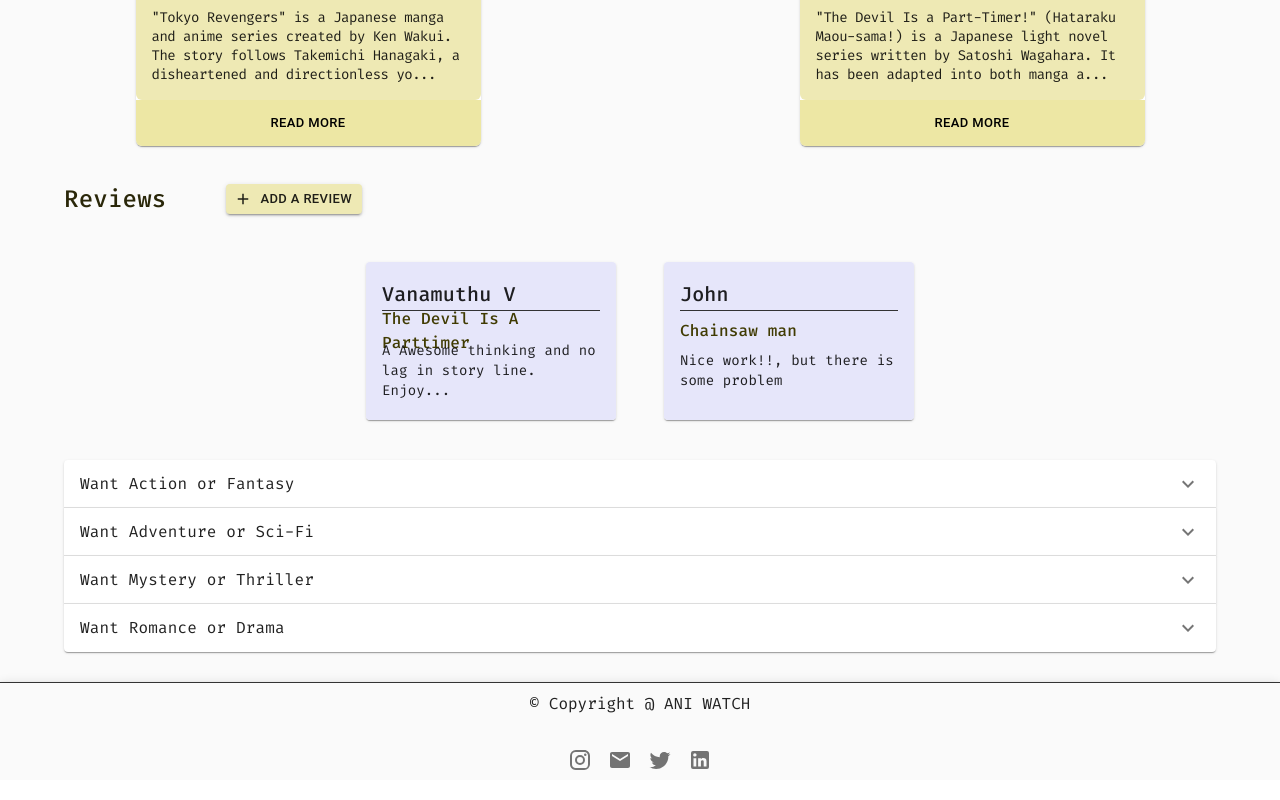
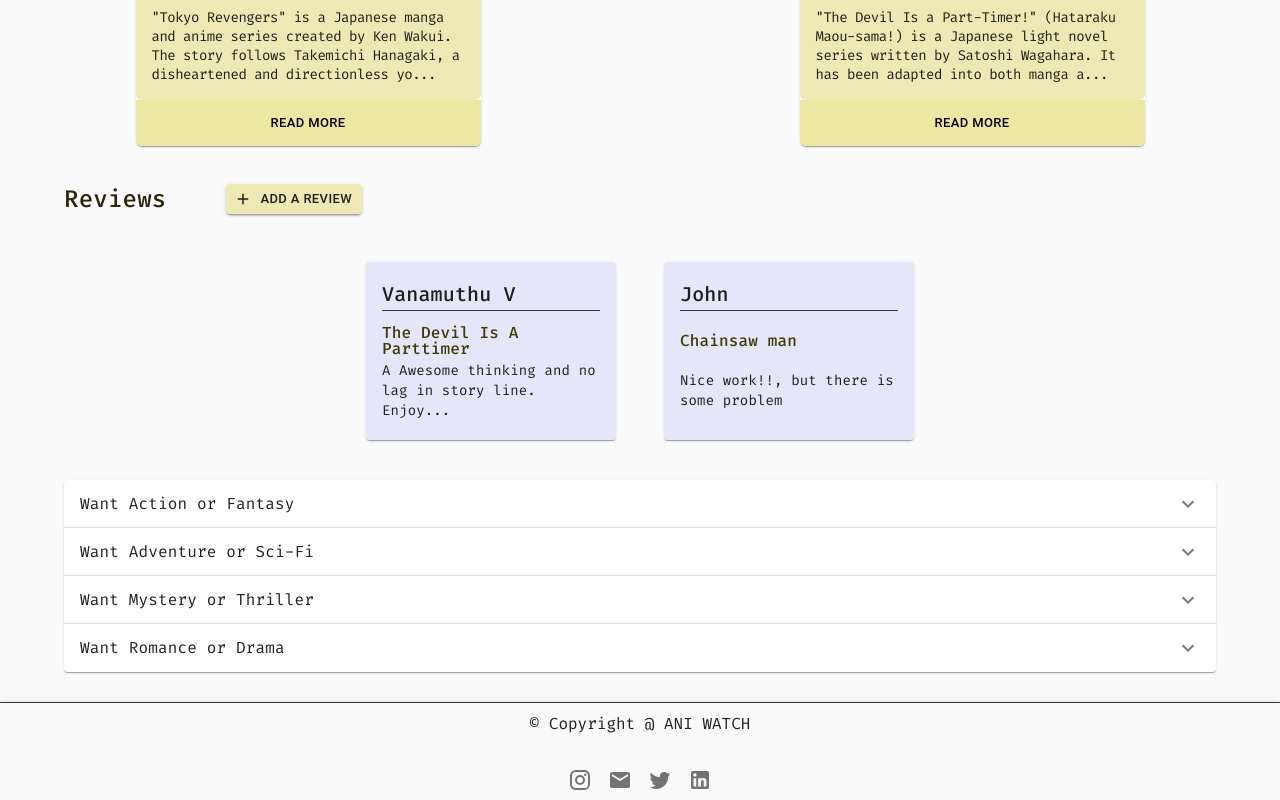
Before and after one commit to vanamuthuV/aniwatch, a React (Vite) app: page / in a window 1280 px wide. Shown: the part 1519-2319 px from the top of the page. Built offline with nearby package versions, Linux system fonts and the light colour scheme.

Commit message:
corrrected

```diff
--- a/src/Pages/Review/Review.jsx
+++ b/src/Pages/Review/Review.jsx
@@ -64,7 +64,9 @@
                     </Typography>
                     <Typography
                       variant="body1"
-                      height={"30px"}
+                      margin={'0px'}
+                      lineHeight={'16px'}
+                      height={"50px"}
                       fontFamily={"Fira Code"}
                       color={"text.dark"}
                       fontWeight={"500"}
```
